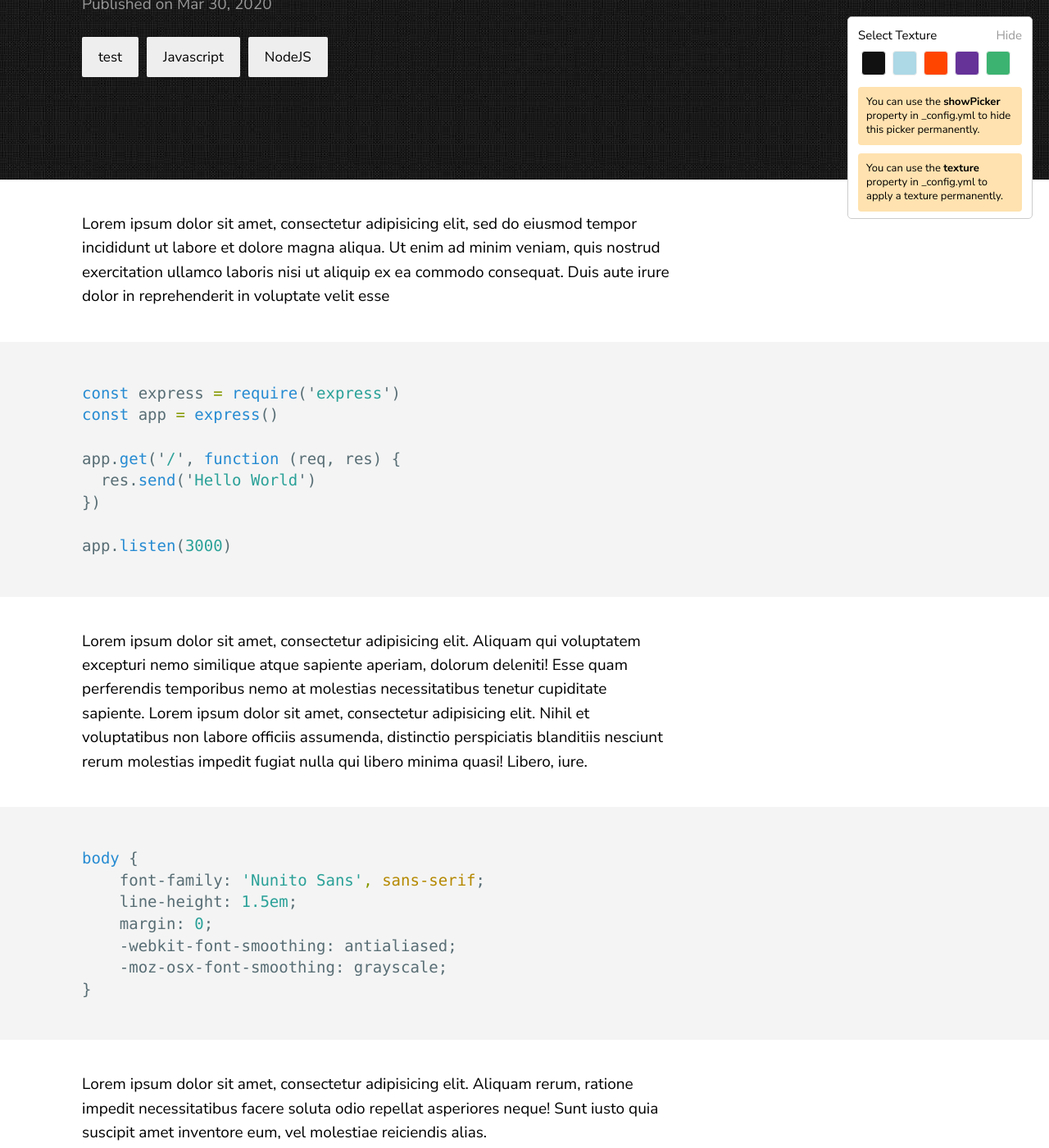
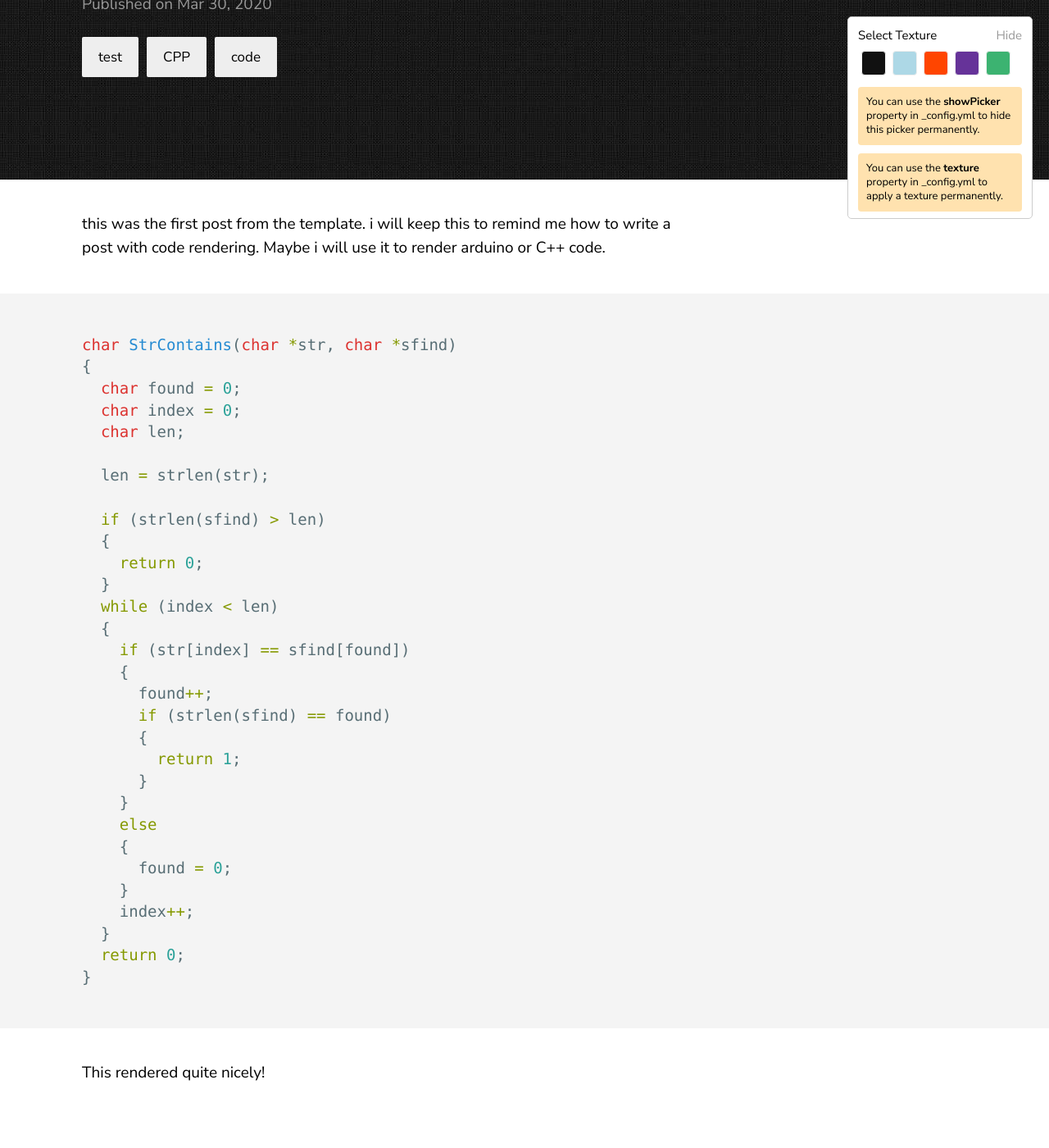
Before and after one commit to oksigenasu/oksigenasu.github.io, a Jekyll site: the page built from _posts/2020-03-30-first-post.markdown, in a window 1280 px wide and 1400 px high, scrolled down 252 px. Shown: the whole window at 82% size. Built offline with Jekyll 4.4.1, drawn with Linux system fonts in a browser that asks for light colours; after the commit the page ends 1594 px from its top, so only the background shows below that.

Commit message:
third commit replace welcome and first post
trying code highlighting in cpp. change various default template

````diff
--- a/404.html
+++ b/404.html
@@ -33,6 +33,6 @@ title: Page Not Found
 </head>
 <body>
 	<h1>404</h1>
-	<p>Page not found.</p>
+	<p>the Knowledge you seek is forbidden</p>
 </body>
 </html>
--- a/_config.yml
+++ b/_config.yml
@@ -25,7 +25,7 @@ texture:
   social_links:
     twitter: notsigenasu
     github:  oksigenasu
-    linkedIn: in/oksigenasu
+    facebook: notsigenasu
     rss: rss
 
 
--- a/_posts/2020-03-30-first-post.markdown
+++ b/_posts/2020-03-30-first-post.markdown
@@ -3,30 +3,41 @@ layout: post
 title:  "First Post"
 description: An example post which shows code rendering.
 date:   2020-03-30 10:15:36 +000
-categories: test Javascript NodeJS
+categories: test CPP code
 ---
-Lorem ipsum dolor sit amet, consectetur adipisicing elit, sed do eiusmod tempor incididunt ut labore et dolore magna aliqua. Ut enim ad minim veniam, quis nostrud exercitation ullamco laboris nisi ut aliquip ex ea commodo consequat. Duis aute irure dolor in reprehenderit in voluptate velit esse
+this was the first post from the template. i will keep this to remind me how to write a post with code rendering.  Maybe i will use it to render arduino or C++ code.
 
-```javascript
-const express = require('express')
-const app = express()
+```cpp
+char StrContains(char *str, char *sfind)
+{
+  char found = 0;
+  char index = 0;
+  char len;
 
-app.get('/', function (req, res) {
-  res.send('Hello World')
-})
+  len = strlen(str);
 
-app.listen(3000)
+  if (strlen(sfind) > len)
+  {
+    return 0;
+  }
+  while (index < len)
+  {
+    if (str[index] == sfind[found])
+    {
+      found++;
+      if (strlen(sfind) == found)
+      {
+        return 1;
+      }
+    }
+    else
+    {
+      found = 0;
+    }
+    index++;
+  }
+  return 0;
+}
 ```
 
-Lorem ipsum dolor sit amet, consectetur adipisicing elit. Aliquam qui voluptatem excepturi nemo similique atque sapiente aperiam, dolorum deleniti! Esse quam perferendis temporibus nemo at molestias necessitatibus tenetur cupiditate sapiente. Lorem ipsum dolor sit amet, consectetur adipisicing elit. Nihil et voluptatibus non labore officiis assumenda, distinctio perspiciatis blanditiis nesciunt rerum molestias impedit fugiat nulla qui libero minima quasi! Libero, iure.
-
-```scss
-body {
-	font-family: 'Nunito Sans', sans-serif;
-	line-height: 1.5em;
-	margin: 0;
-	-webkit-font-smoothing: antialiased;
-	-moz-osx-font-smoothing: grayscale;
-}
-```
-Lorem ipsum dolor sit amet, consectetur adipisicing elit. Aliquam rerum, ratione impedit necessitatibus facere soluta odio repellat asperiores neque! Sunt iusto quia suscipit amet inventore eum, vel molestiae reiciendis alias.
+This rendered quite nicely!
--- a/_posts/2020-03-30-welcome-to-my-site.markdown
+++ b/_posts/2020-03-30-welcome-to-my-site.markdown
@@ -3,8 +3,10 @@ layout: post
 title:  "Welcome, to this site"
 date:   2020-03-30 10:13:36 +000
 ---
-Lorem ipsum dolor sit amet, consectetur adipisicing elit, sed do eiusmod tempor incididunt ut labore et dolore magna aliqua. Ut enim ad minim veniam, quis nostrud exercitation ullamco laboris nisi ut aliquip ex ea commodo consequat. Duis aute irure dolor in reprehenderit in voluptate velit esse
+welcome! with this hub site, i would like to document all my journey with electronics and software development.  some maybe interesting, but mostly just boring stuffs.
 
-why bother with the lorem ipsum? just welcome here and wait for my posts.
+this site using template [texture](https://github.com/thelehhman/texture) that is simple and customable.
+
+i also use this site to familiarize myself with git.
 
 thank you!
````
Also changed, not shown: README.md.
